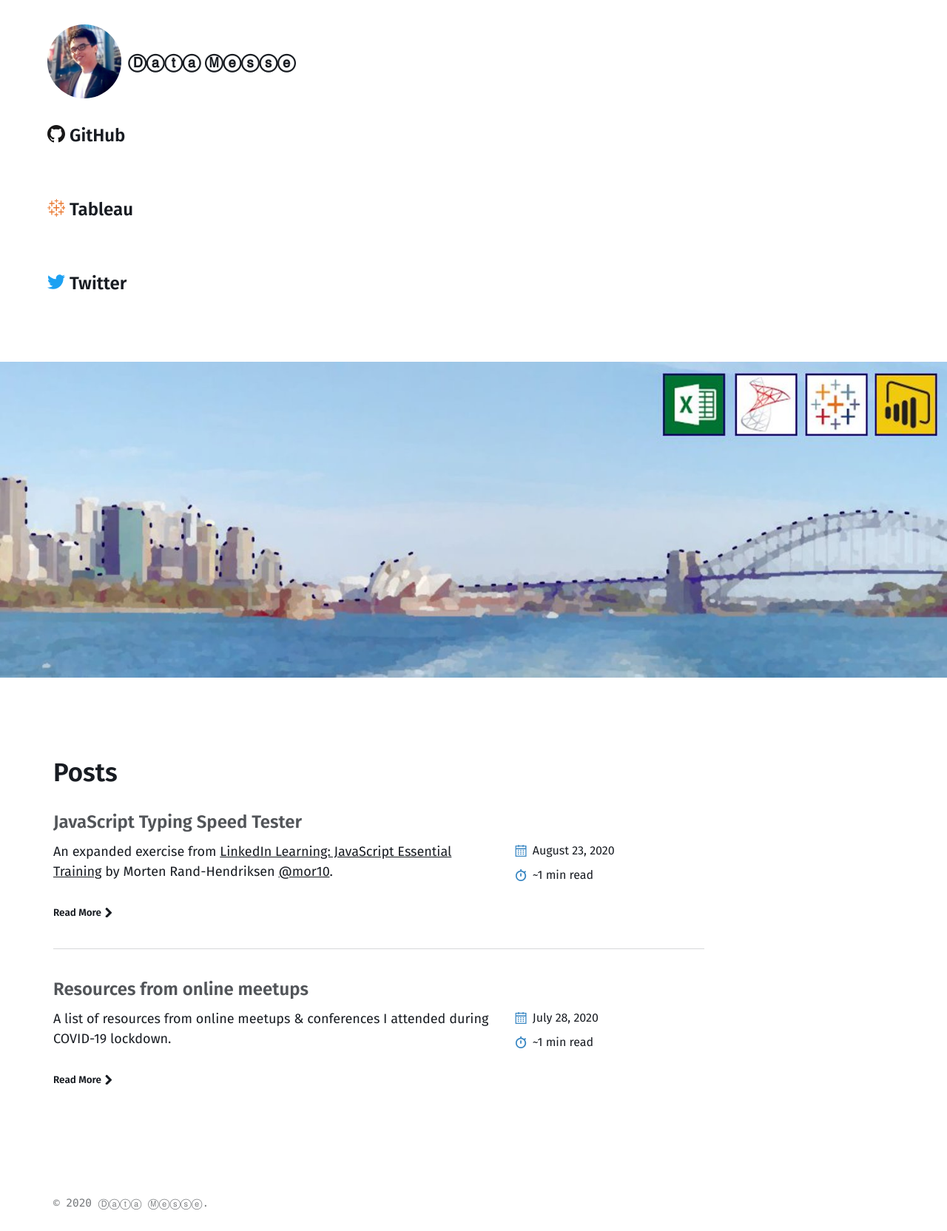
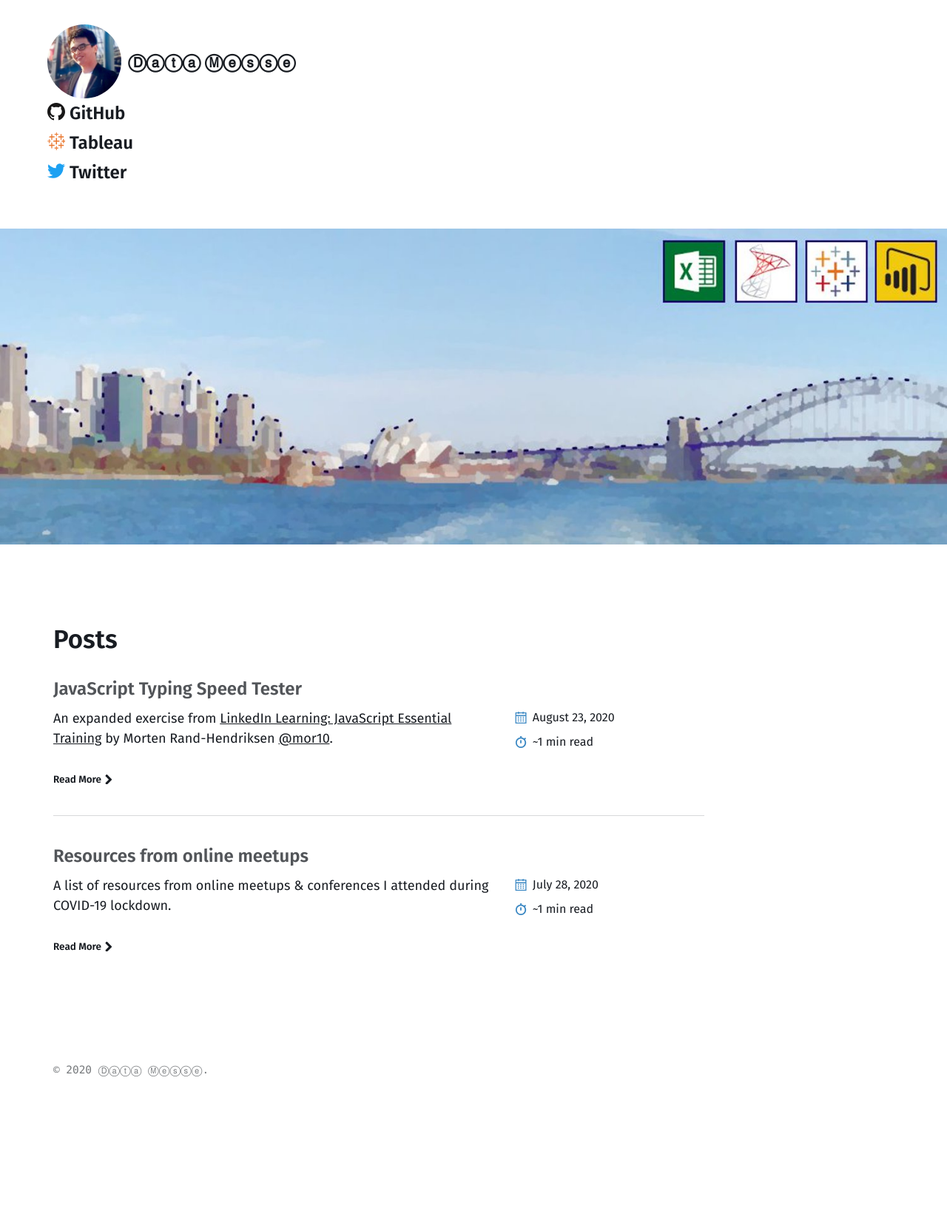
Before and after one commit to datamesse/blog, a Jekyll site: the page built from index.md, in a window 1280 px wide. Shown: the whole page at 74% size. Built offline with Jekyll 4.4.1, drawn with Linux system fonts in a browser that asks for light colours; after the commit the page ends 1484 px from its top, so only the background shows below that.

Commit message:
Update _global.scss

```diff
--- a/_sass/basically-basic/_global.scss
+++ b/_sass/basically-basic/_global.scss
@@ -28,7 +28,7 @@
     -ms-flex-align: center;
     -webkit-box-align: center;
     align-items: center;
-    min-height: $site-image-height;
+    min-height: 40px ; // PREVIOUSLY $site-image-height
     color: $text-color;
     text-decoration: none;
   }
```
